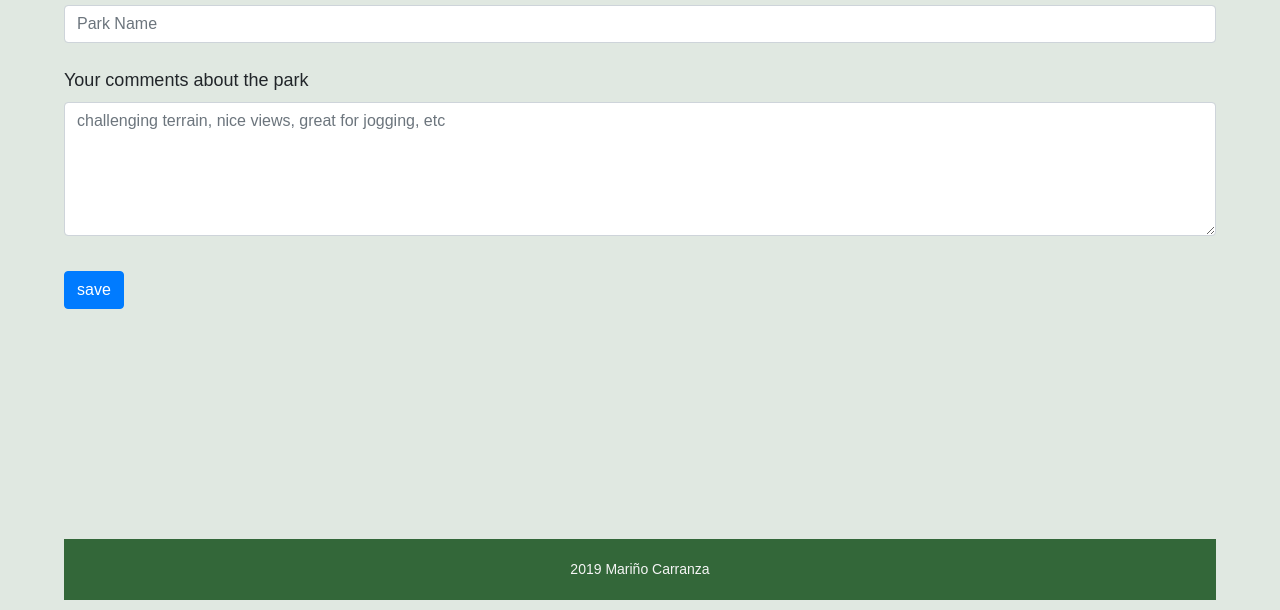
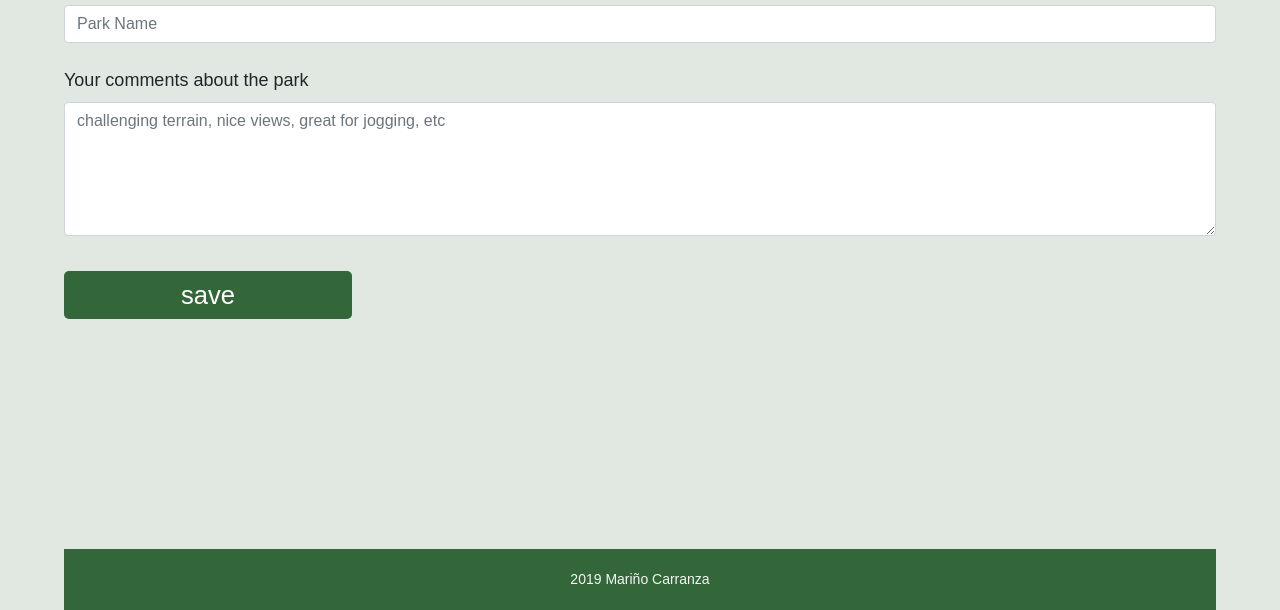
Before and after one commit to PMCarranza/Project-2, a website: page public/members.html in a window 1280 px wide. Shown: the part 247-857 px from the top of the page. Drawn offline with nearby package versions, Linux system fonts and the light colour scheme; no server answers; a web font is replaced by a local one.

Commit message:
adds users with dummy data, adds style to members button, tests login after signup

```diff
--- a/public/stylesheets/members.css
+++ b/public/stylesheets/members.css
@@ -64,6 +64,26 @@ form.login {
     color:#704e46;
 } */
 
+#send{
+    background-color: #336739;
+    border: none;
+    font-size: 2vw;
+    color:white;
+    padding: 5px;
+    text-align: center;
+    border-radius: 5px;
+    width:25%;
+    height: 75%;
+    -webkit-transition-duration: 0.4s;
+    transition-duration: 0.6s;
+    cursor: pointer;
+}
+
+#send:hover {
+    background-color: #8F111D;
+    color: white;
+}
+
 footer{
     margin-top: 20%;
     background:#336739;
```
Also changed, not shown: public/js/signup.js (+3 -4 lines), public/signup.html (+2 -2 lines).
